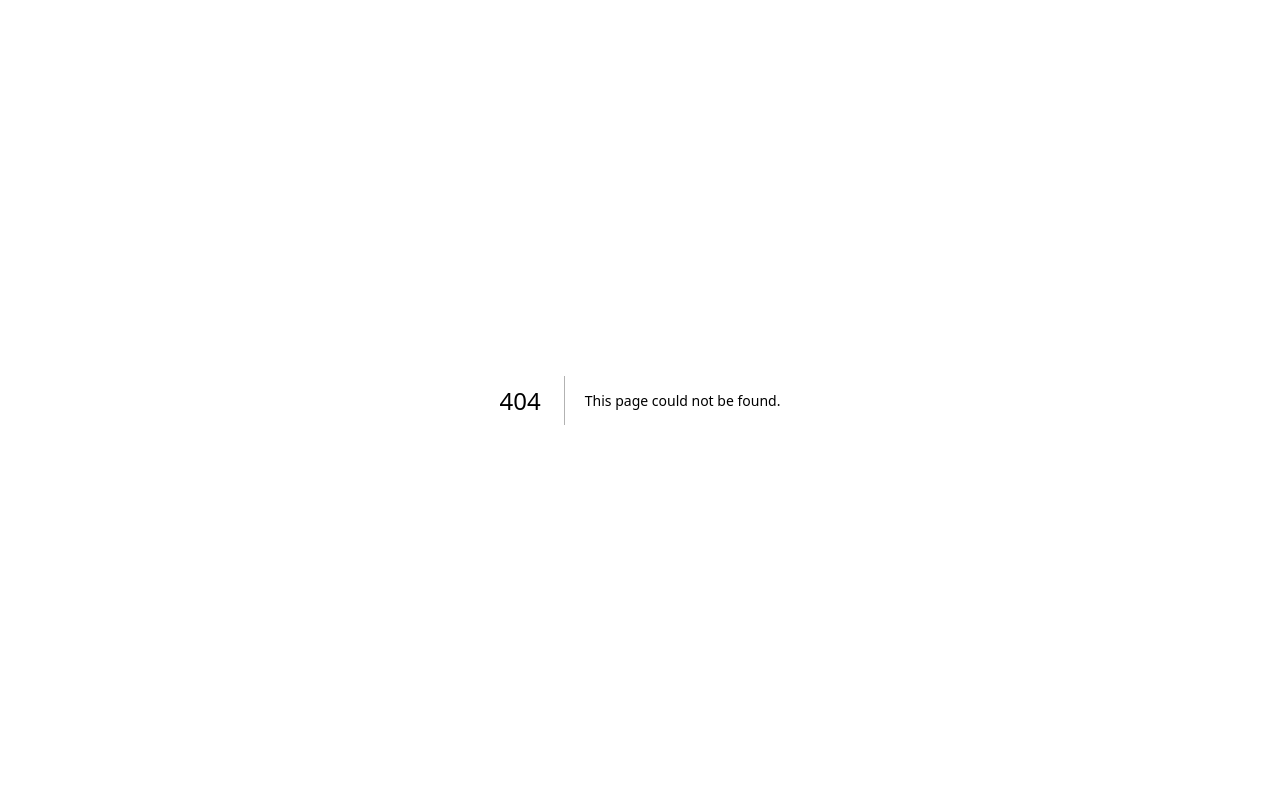
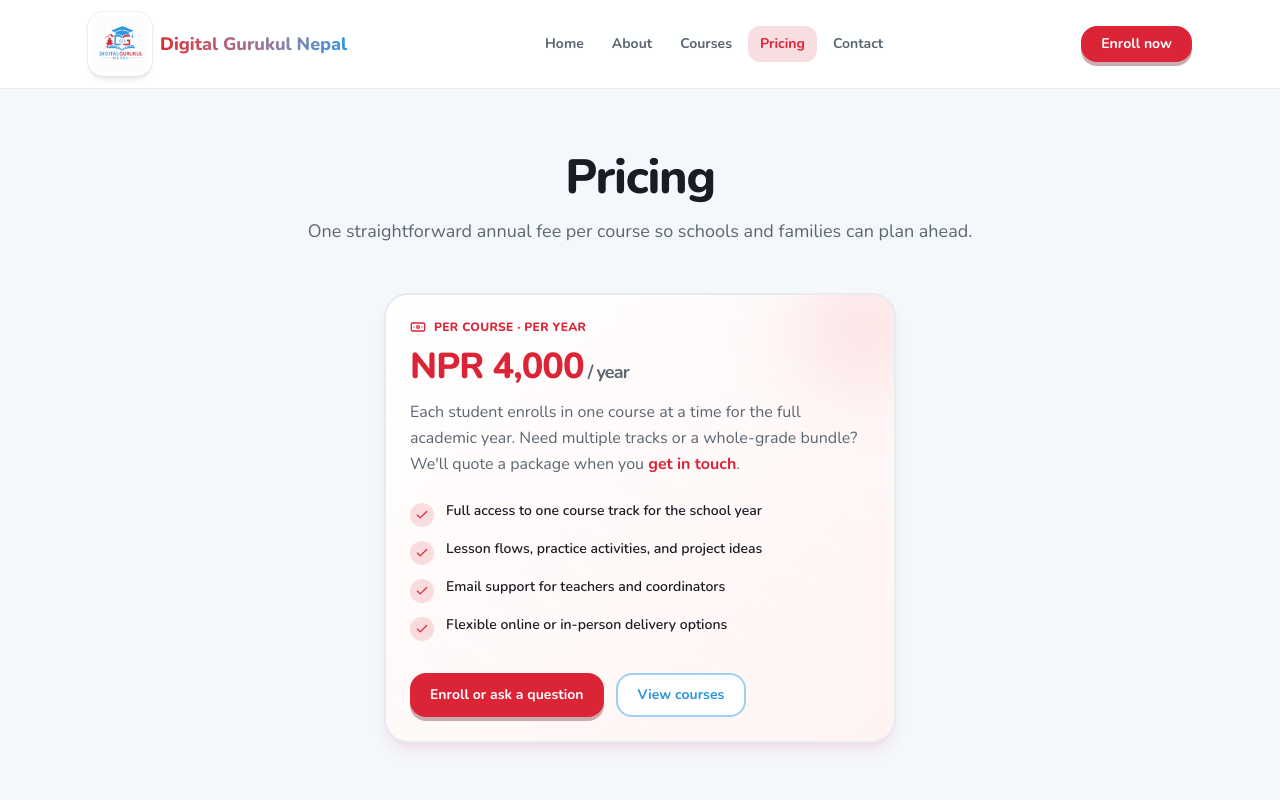
Before and after one commit to Sabn007/Digital-Gurukul-Nepal, a Next.js app: page /pricing in a window 1280 px wide. Before the commit this address had no page. Shown: the top 800 px of the page. Built offline with nearby package versions, Linux system fonts and the light colour scheme.

Commit message:
pricing section added

```diff
--- a/app/(marketing)/courses/page.tsx
+++ b/app/(marketing)/courses/page.tsx
@@ -1,7 +1,9 @@
 import type { Metadata } from "next";
+import Link from "next/link";
 import { CourseCatalogGrid } from "@/components/marketing/course-catalog-grid";
 import { Reveal } from "@/components/ui/reveal";
 import { getAllCourses } from "@/lib/courses";
+import { annualFeePerCourseLabel } from "@/lib/pricing";
 
 export const metadata: Metadata = {
   title: "Courses",
@@ -20,6 +22,11 @@ export default function CoursesPage() {
           </h1>
           <p className="mt-4 text-lg font-medium text-muted">
             Overview of our tracks, reach out for syllabi, pacing, and how we support teachers.
+            Annual tuition is {annualFeePerCourseLabel} per course—see{" "}
+            <Link href="/pricing" className="font-bold text-primary hover:underline">
+              pricing
+            </Link>{" "}
+            for details.
           </p>
         </div>
       </Reveal>
--- a/app/(marketing)/page.tsx
+++ b/app/(marketing)/page.tsx
@@ -21,6 +21,7 @@ import {
   MessageCircle,
   Code2,
   MapPin,
+  Layers,
 } from "lucide-react";
 import { ButtonLink } from "@/components/ui/button-link";
 import { Card, CardDescription, CardTitle } from "@/components/ui/card";
@@ -117,6 +118,24 @@ const skillOutcomes = [
   { title: "Creative expression", body: "Turn stories and art into code, especially in Scratch.", icon: Sparkles },
   { title: "Digital citizenship", body: "Safe sharing, attribution, and kind collaboration online.", icon: Users },
   { title: "Debugging grit", body: "Read errors, test fixes, and celebrate small wins.", icon: MessageCircle },
+];
+
+const lmsHighlights = [
+  {
+    title: "All-in-one course hub",
+    body: "Our learning management system (LMS) keeps each track in one place—lessons, links, and files—so students always know where to go.",
+    icon: Layers,
+  },
+  {
+    title: "Practice next to teaching",
+    body: "Quizzes and activities sit alongside instruction so learners can check understanding without leaving the platform.",
+    icon: BookOpenCheck,
+  },
+  {
+    title: "Works for school workflows",
+    body: "Facilitators can follow pacing, see who is engaged, and support both online check-ins and lab sessions from the same system.",
+    icon: School,
+  },
 ];
 
 const faqs = [
@@ -338,6 +357,52 @@ export default function HomePage() {
           </div>
         </div>
         </Reveal>
+      </section>
+
+      <section className="border-y border-slate-200/80 bg-slate-50/80 py-16">
+        <div className="mx-auto max-w-6xl px-4 sm:px-6">
+          <Reveal>
+            <div className="mx-auto max-w-2xl text-center">
+              <p className="text-xs font-extrabold uppercase tracking-wide text-primary">
+                Learning management system
+              </p>
+              <h2 className="mt-2 text-3xl font-extrabold text-foreground sm:text-4xl">
+                Your classes run on a real LMS
+              </h2>
+              <p className="mt-3 text-base font-medium text-muted">
+                We don&apos;t just send PDFs—students and teachers use a dedicated platform built for
+                structured coding programs, progress, and communication.
+              </p>
+            </div>
+          </Reveal>
+          <div className="mt-10 grid gap-6 md:grid-cols-3">
+            {lmsHighlights.map((item, i) => {
+              const Icon = item.icon;
+              return (
+                <Reveal key={item.title} delayMs={i * 80}>
+                  <Card className="h-full border-2 border-slate-200/80 bg-white transition-transform duration-300 ease-out motion-safe:hover:-translate-y-0.5 motion-safe:hover:shadow-lg">
+                    <span className="inline-flex h-12 w-12 items-center justify-center rounded-2xl bg-accent/15 text-accent">
+                      <Icon className="h-6 w-6" aria-hidden />
+                    </span>
+                    <CardTitle className="mt-4 text-lg">{item.title}</CardTitle>
+                    <CardDescription className="!mt-2 !text-sm !leading-relaxed">
+                      {item.body}
+                    </CardDescription>
+                  </Card>
+                </Reveal>
+              );
+            })}
+          </div>
+          <Reveal delayMs={120}>
+            <div className="mx-auto mt-10 flex max-w-xl flex-col items-center gap-4 text-center">
+              <p className="text-sm font-semibold text-muted">Want a walkthrough of the LMS?</p>
+              <ButtonLink href="/contact" variant="outlineAccent" className="justify-center">
+                Request a demo
+                <ArrowRight className="h-4 w-4" />
+              </ButtonLink>
+            </div>
+          </Reveal>
+        </div>
       </section>
 
       <section className="mx-auto max-w-6xl px-4 py-16 sm:px-6">
--- /dev/null
+++ b/app/(marketing)/pricing/page.tsx
@@ -0,0 +1,81 @@
+import type { Metadata } from "next";
+import Link from "next/link";
+import { Banknote, Check } from "lucide-react";
+import { ButtonLink } from "@/components/ui/button-link";
+import { Card, CardDescription, CardTitle } from "@/components/ui/card";
+import { Reveal } from "@/components/ui/reveal";
+import { annualFeePerCourseLabel } from "@/lib/pricing";
+
+export const metadata: Metadata = {
+  title: "Pricing",
+  description:
+    "Simple annual pricing per course for Digital Gurukul Nepal programs for grades 5–10.",
+};
+
+const included = [
+  "Full access to one course track for the school year",
+  "Lesson flows, practice activities, and project ideas",
+  "Email support for teachers and coordinators",
+  "Flexible online or in-person delivery options",
+];
+
+export default function PricingPage() {
+  return (
+    <div className="mx-auto max-w-6xl px-4 py-12 sm:px-6 sm:py-16">
+      <Reveal>
+        <div className="mx-auto max-w-3xl text-center">
+          <h1 className="text-4xl font-extrabold tracking-tight text-foreground sm:text-5xl">
+            Pricing
+          </h1>
+          <p className="mt-4 text-lg font-medium text-muted">
+            One straightforward annual fee per course so schools and families can plan ahead.
+          </p>
+        </div>
+      </Reveal>
+
+      <div className="mx-auto mt-12 max-w-lg">
+        <Reveal delayMs={80}>
+          <Card className="relative overflow-hidden border-2 border-primary/20 bg-gradient-to-br from-white to-primary/[0.06] shadow-lg shadow-primary/10">
+            <div className="absolute -right-8 -top-8 h-32 w-32 rounded-full bg-primary/10 blur-2xl" />
+            <div className="relative">
+              <div className="flex items-center gap-2 text-xs font-extrabold uppercase tracking-wide text-primary">
+                <Banknote className="h-4 w-4" aria-hidden />
+                Per course · per year
+              </div>
+              <CardTitle className="mt-3 text-3xl sm:text-4xl">
+                <span className="text-primary">{annualFeePerCourseLabel}</span>
+                <span className="text-lg font-bold text-muted"> / year</span>
+              </CardTitle>
+              <CardDescription className="!mt-3 !text-base !font-medium">
+                Each student enrolls in one course at a time for the full academic year. Need
+                multiple tracks or a whole-grade bundle? We&apos;ll quote a package when you{" "}
+                <Link href="/contact" className="font-bold text-primary hover:underline">
+                  get in touch
+                </Link>
+                .
+              </CardDescription>
+              <ul className="mt-6 space-y-3">
+                {included.map((line) => (
+                  <li key={line} className="flex gap-3 text-sm font-semibold text-foreground">
+                    <span className="mt-0.5 flex h-6 w-6 shrink-0 items-center justify-center rounded-full bg-primary/15 text-primary">
+                      <Check className="h-3.5 w-3.5" aria-hidden />
+                    </span>
+                    {line}
+                  </li>
+                ))}
+              </ul>
+              <div className="mt-8 flex flex-col gap-3 sm:flex-row">
+                <ButtonLink href="/contact" variant="primary" className="justify-center">
+                  Enroll or ask a question
+                </ButtonLink>
+                <ButtonLink href="/courses" variant="outlineAccent" className="justify-center">
+                  View courses
+                </ButtonLink>
+              </div>
+            </div>
+          </Card>
+        </Reveal>
+      </div>
+    </div>
+  );
+}
--- a/components/marketing/course-catalog-grid.tsx
+++ b/components/marketing/course-catalog-grid.tsx
@@ -1,11 +1,12 @@
 "use client";
 
 import Link from "next/link";
-import { Clock, Layers } from "lucide-react";
+import { Banknote, Clock, Layers } from "lucide-react";
 import type { Course } from "@/types/course";
 import { Card, CardDescription, CardTitle } from "@/components/ui/card";
 import { ButtonLink } from "@/components/ui/button-link";
 import { Reveal } from "@/components/ui/reveal";
+import { annualFeePerCourseLabel } from "@/lib/pricing";
 import { cn } from "@/lib/utils";
 
 const accentBorder: Record<Course["accent"], string> = {
@@ -38,6 +39,10 @@ export function CourseCatalogGrid({ courses }: { courses: Course[] }) {
               <Clock className="h-3.5 w-3.5" />
               {course.durationWeeks} weeks
             </span>
+            <span className="inline-flex items-center gap-1 rounded-full bg-primary/10 px-2 py-1 text-primary ring-1 ring-primary/20">
+              <Banknote className="h-3.5 w-3.5" />
+              {annualFeePerCourseLabel}/yr
+            </span>
           </div>
           <div className="mt-auto flex flex-wrap gap-2 pt-6">
             <ButtonLink href="/contact" variant="primary" className="!py-2">
--- a/components/marketing/site-footer.tsx
+++ b/components/marketing/site-footer.tsx
@@ -4,6 +4,7 @@ import { Mail, Share2 } from "lucide-react";
 const footerLinks = [
   { href: "/about", label: "About" },
   { href: "/courses", label: "Courses" },
+  { href: "/pricing", label: "Pricing" },
   { href: "/contact", label: "Contact" },
 ];
 
--- a/components/marketing/site-header.tsx
+++ b/components/marketing/site-header.tsx
@@ -12,6 +12,7 @@ const nav = [
   { href: "/", label: "Home" },
   { href: "/about", label: "About" },
   { href: "/courses", label: "Courses" },
+  { href: "/pricing", label: "Pricing" },
   { href: "/contact", label: "Contact" },
 ];
 
--- /dev/null
+++ b/lib/pricing.ts
@@ -0,0 +1,4 @@
+/** Annual tuition per course (Nepalese Rupees). */
+export const ANNUAL_FEE_PER_COURSE_NPR = 4000;
+
+export const annualFeePerCourseLabel = `NPR ${ANNUAL_FEE_PER_COURSE_NPR.toLocaleString("en-NP")}`;
```
